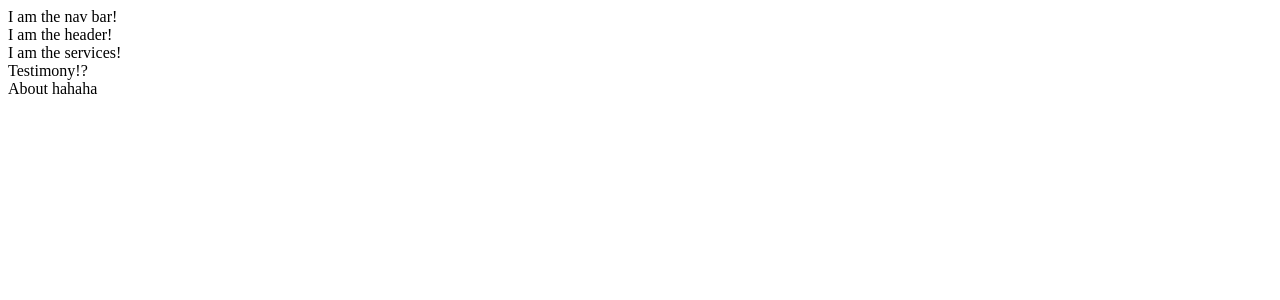
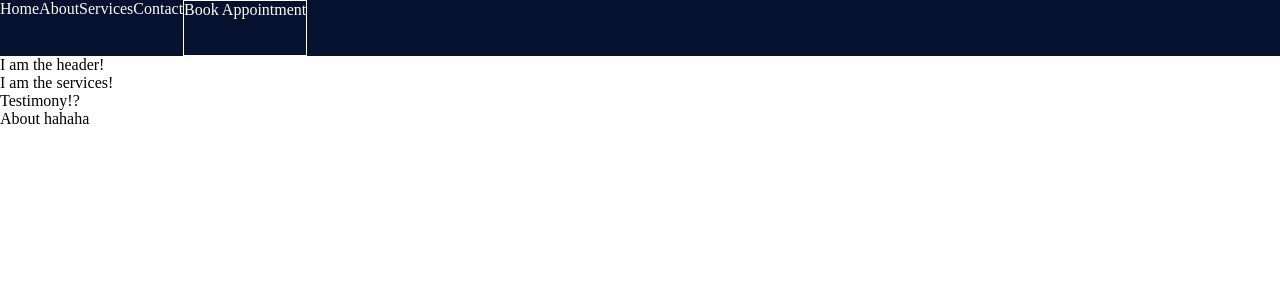
Before and after one commit to troydomio/prolific-life, a React (Create React App) app: page / in a window 1280 px wide. Shown: the top 300 px of the page. Built offline with nearby package versions, Linux system fonts and the light colour scheme.

Commit message:
nav bar structure and styling

```diff
--- a/src/App.css
+++ b/src/App.css
@@ -1,38 +1,5 @@
-.App {
-  text-align: center;
+*{
+  margin: 0;
+  padding:0;
+  box-sizing: border-box;
 }
-
-.App-logo {
-  height: 40vmin;
-  pointer-events: none;
-}
-
-@media (prefers-reduced-motion: no-preference) {
-  .App-logo {
-    animation: App-logo-spin infinite 20s linear;
-  }
-}
-
-.App-header {
-  background-color: #282c34;
-  min-height: 100vh;
-  display: flex;
-  flex-direction: column;
-  align-items: center;
-  justify-content: center;
-  font-size: calc(10px + 2vmin);
-  color: white;
-}
-
-.App-link {
-  color: #61dafb;
-}
-
-@keyframes App-logo-spin {
-  from {
-    transform: rotate(0deg);
-  }
-  to {
-    transform: rotate(360deg);
-  }
-}
--- a/src/Components/Navbar/Nav.css
+++ b/src/Components/Navbar/Nav.css
@@ -0,0 +1,16 @@
+
+
+.nav{
+    display: flex;
+    background-color: #06102f;
+    width: 100vw;
+    height: 7vh;
+
+}
+.nav a{
+    text-decoration: none;
+    color: white;
+}
+.book_btn{
+    border:white 1px solid;
+}
--- a/src/Components/Navbar/Nav.js
+++ b/src/Components/Navbar/Nav.js
@@ -3,8 +3,13 @@ import './Nav.css'
 
 const Nav = () => {
   return (
-    <div>
-    I am the nav bar!
+    <div className='nav'>
+    <div className='logo'><a href="/home"><img src=""/></a></div>
+    <a href="/home">Home</a>
+    <a href="/about">About</a>
+    <a href="/services">Services</a>
+    <a href="/contact">Contact</a>
+    <div className='book_btn'><a href="/book">Book Appointment</a></div>
     </div>
   )
 };
```
